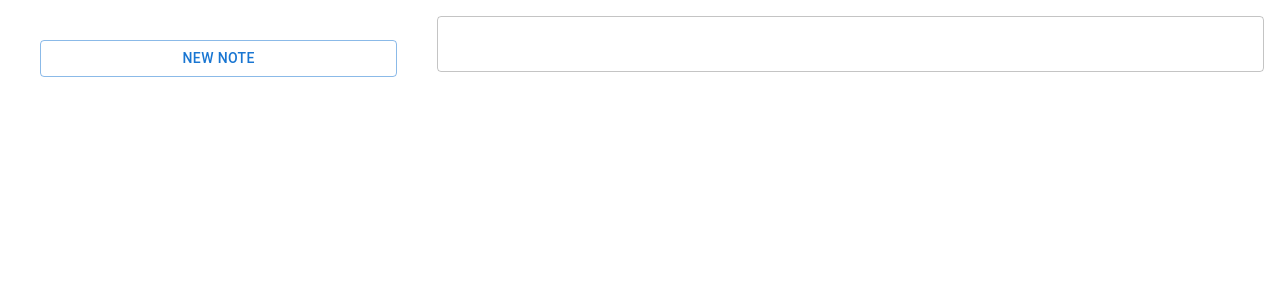
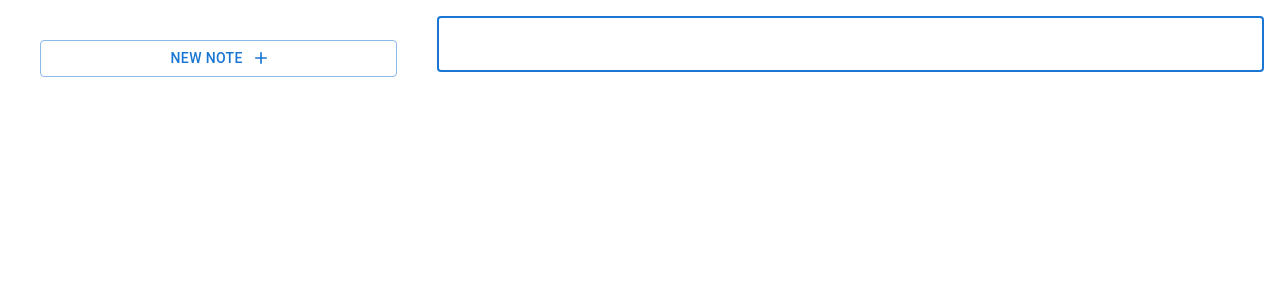
Before and after one commit to Jett59/notes, a React (Create React App) app: page / in a window 1280 px wide. Shown: the top 300 px of the page. Built offline with nearby package versions, Linux system fonts and the light colour scheme.

Commit message:
make the note text box take focus when the app opens and when a note is openned from the sidebar thing

```diff
--- a/src/App.tsx
+++ b/src/App.tsx
@@ -40,6 +40,15 @@ export default function App() {
     }
   }, [notes, readNotes]);
 
+  const [shouldPutFocusOnNote, setShouldPutFocusOnNote] = useState(true);
+
+  // Make sure shouldPutFocusOnNote is only true for a single frame.
+  useEffect(() => {
+    if (shouldPutFocusOnNote) {
+      setShouldPutFocusOnNote(false);
+    }
+  }, [shouldPutFocusOnNote]);
+
   return (
     <ThemeProvider theme={theme}>
       <CssBaseline />
@@ -49,6 +58,7 @@ export default function App() {
             notes={notes}
             openNote={(index) => {
               setOpenNoteIndex(index);
+              setShouldPutFocusOnNote(true);
             }}
             deleteNote={(index) => {
               // If it is the current note, go to the new note (index 0).
@@ -80,6 +90,7 @@ export default function App() {
                 }
                 setNotes(newNotes);
               }}
+              shouldRequestFocus={shouldPutFocusOnNote}
             />
           }
         </Grid>
--- a/src/NoteSelector.tsx
+++ b/src/NoteSelector.tsx
@@ -1,7 +1,7 @@
 import * as React from 'react';
 import { Note } from './note';
 import { Button, IconButton, Stack, Tooltip } from '@mui/material';
-import { Delete } from '@mui/icons-material';
+import { Add, Delete } from '@mui/icons-material';
 
 export default function NoteSelector({ notes, openNote, deleteNote }: { notes: Note[], openNote: (index: number) => void, deleteNote: (index: number) => void }) {
     return (
@@ -17,23 +17,34 @@ export default function NoteSelector({ notes, openNote, deleteNote }: { notes: N
                     spacing={1}
                     padding={1}
                 >
-                    <Button
+                    {index !== 0
+                        ? <><Button
                             fullWidth
                             variant="outlined"
                             onClick={() => openNote(index)}
                         >
-                        {note.content !== ''
-                            ? note.content.split('\n')[0]
+                            {note.content.trim() !== ''
+                                ? note.content.split('\n').find(line => line.trim() !== '')
                                 : 'New note'
                             }
                         </Button>
-                    {index !== 0 &&
                             <Tooltip title="Delete">
                                 <IconButton onClick={() => deleteNote(index)}><Delete /></IconButton>
                             </Tooltip>
+                        </>
+                        : <Button
+                            fullWidth
+                            variant="outlined"
+                            endIcon={<Add />}
+                            accessKey="n"
+                            onClick={() => openNote(index)}
+                        >
+                            New Note
+                        </Button>
                     }
                 </Stack>
-            ))}
-        </Stack>
+            ))
+            }
+        </Stack >
     );
 }
--- a/src/NoteViewer.tsx
+++ b/src/NoteViewer.tsx
@@ -1,10 +1,16 @@
 import { TextField } from '@mui/material';
 import * as React from 'react';
 
-export default function NoteViewer({ noteContent, setNoteContent }: { noteContent: string, setNoteContent: (noteContent: string) => void }) {
+export default function NoteViewer({ noteContent, setNoteContent, shouldRequestFocus }: { noteContent: string, setNoteContent: (noteContent: string) => void, shouldRequestFocus: boolean }) {
     return <TextField
         fullWidth
         multiline
+        autoFocus
+        inputRef={input => {
+            if (input && shouldRequestFocus) {
+                input.focus();
+            }
+        }}
         value={noteContent}
         onChange={(event) => {
             setNoteContent(event.target.value);
```
Lines whose indentation alone changed are shown as unchanged.
